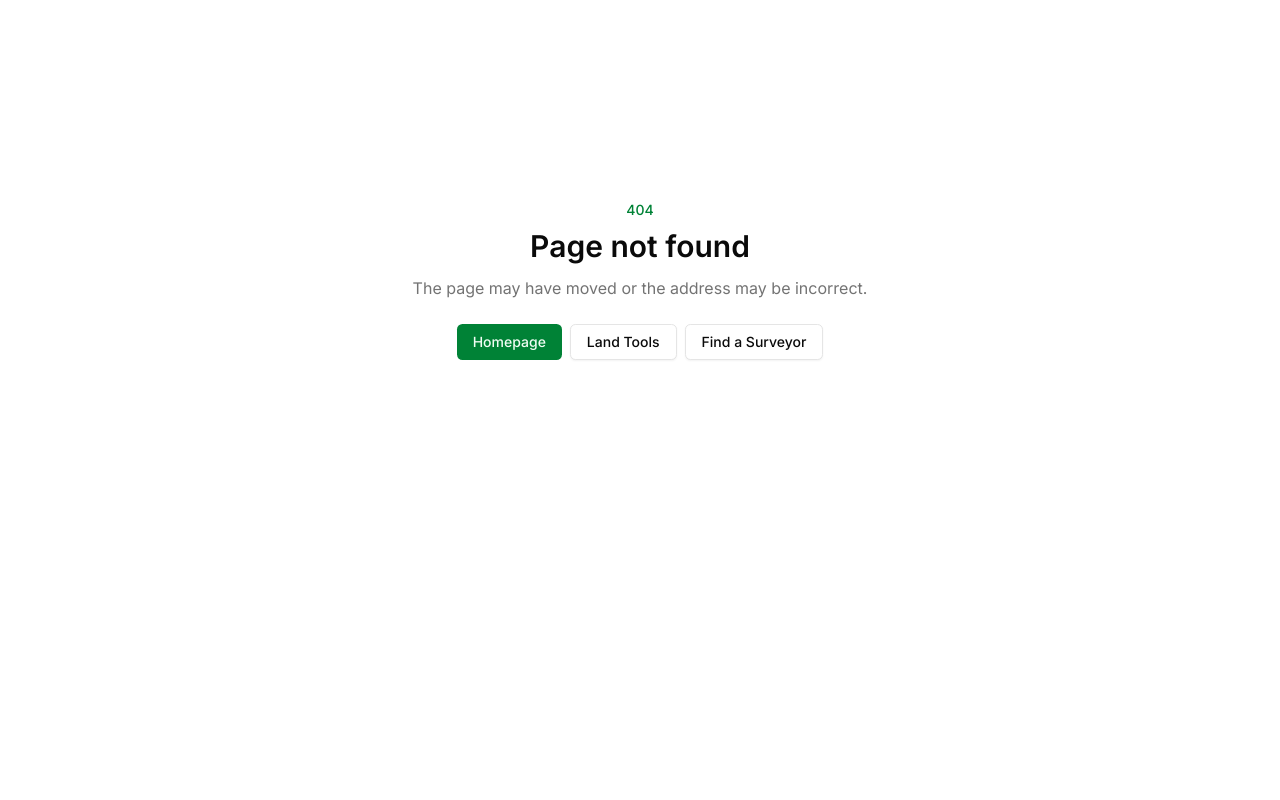
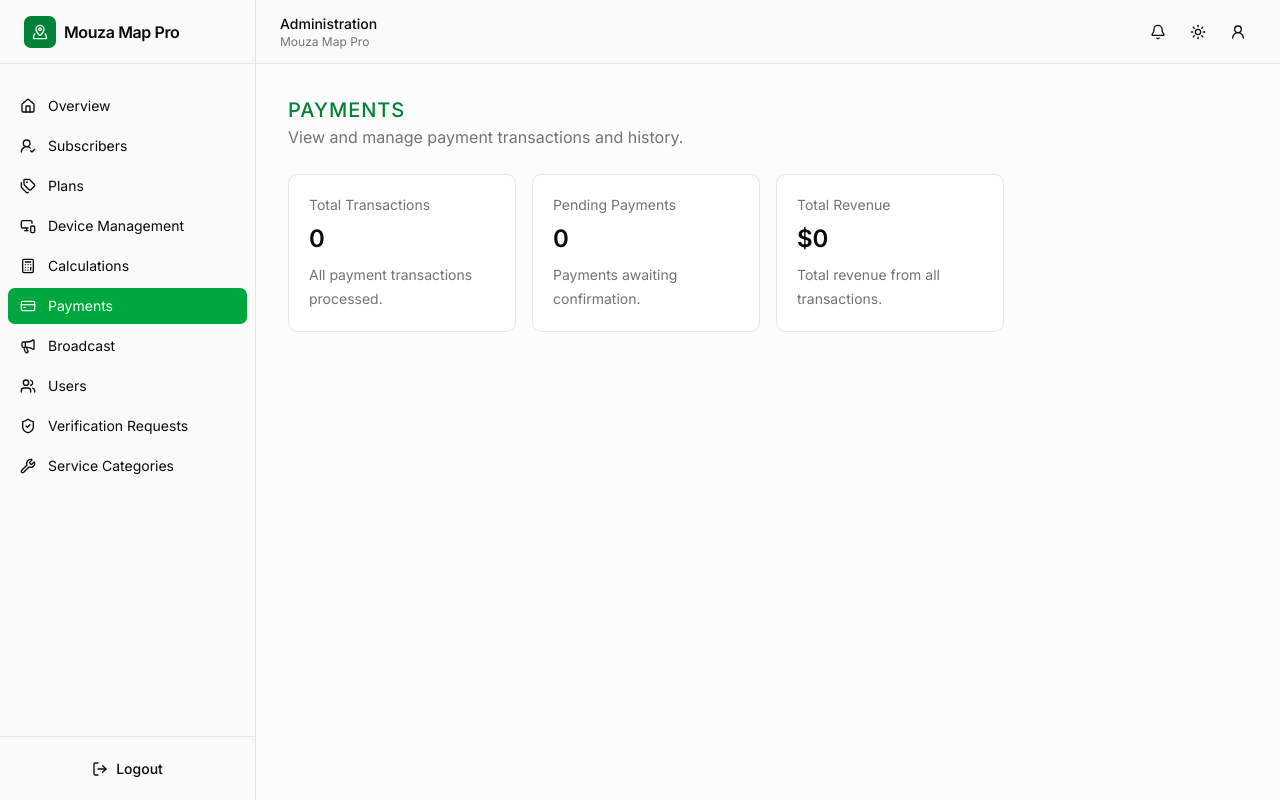
Before and after one commit to nurulla-hasan/mmp_frontend, a Next.js app: page /admin/payments in a window 1280 px wide. Before the commit this address had no page. Built offline with nearby package versions, Linux system fonts and the light colour scheme.

Commit message:
feat: create admin pages for subscribers, plans, device-locks, payments, broadcast

```diff
--- /dev/null
+++ b/src/app/(admin-dashboard)/admin/broadcast/page.tsx
@@ -0,0 +1,22 @@
+import { DashboardPage } from "@/components/shared/dashboard-page";
+
+export default function Page() {
+  return (
+    <DashboardPage
+      title="Broadcast"
+      description="Send announcements and notifications to users."
+      cards={[
+        {
+          label: "Total Broadcasts",
+          value: "0",
+          description: "Broadcast messages sent.",
+        },
+        {
+          label: "Pending",
+          value: "0",
+          description: "Scheduled or draft broadcasts.",
+        },
+      ]}
+    />
+  );
+}
--- /dev/null
+++ b/src/app/(admin-dashboard)/admin/calculations/page.tsx
@@ -0,0 +1,3 @@
+import { DashboardPage } from "@/components/shared/dashboard-page";
+export default function Page() { return <DashboardPage title="Saved Calculations" description="Review saved land measurements, divisions, and conversions." cards={[{ label: "Calculation history", value: "0", description: "Saved calculations will appear here." },
+        { label: "Open tools", href: "/tools", description: "Create a new land calculation." }]} />; }
--- /dev/null
+++ b/src/app/(admin-dashboard)/admin/device-locks/page.tsx
@@ -0,0 +1,22 @@
+import { DashboardPage } from "@/components/shared/dashboard-page";
+
+export default function Page() {
+  return (
+    <DashboardPage
+      title="Device Locks"
+      description="Monitor and manage device-based access restrictions."
+      cards={[
+        {
+          label: "Total Locks",
+          value: "0",
+          description: "Active device locks across all users.",
+        },
+        {
+          label: "Locked Devices",
+          value: "0",
+          description: "Devices currently restricted.",
+        },
+      ]}
+    />
+  );
+}
--- a/src/app/(admin-dashboard)/admin/jobs/[id]/page.tsx
+++ /dev/null
@@ -1,2 +0,0 @@
-import { DashboardDynamicPage } from "@/components/shared/dynamic-page";
-export default async function Page({ params }: { params: Promise<{ id: string }> }) { const { id } = await params; return <DashboardDynamicPage label="Job" value={id} description="Booking, visit, measurement, report, and completion activity will appear here." />; }
--- a/src/app/(admin-dashboard)/admin/jobs/page.tsx
+++ /dev/null
@@ -1,2 +0,0 @@
-import { DashboardPage } from "@/components/shared/dashboard-page";
-export default function Page() { return <DashboardPage title="Jobs" description="Monitor booking and job workflow across the platform." cards={[{ label: "Active jobs", value: "0", description: "In-progress jobs will appear here." },{ label: "Completed jobs", value: "0", description: "Completed workflow history will appear here." }]} />; }
--- /dev/null
+++ b/src/app/(admin-dashboard)/admin/payments/page.tsx
@@ -0,0 +1,27 @@
+import { DashboardPage } from "@/components/shared/dashboard-page";
+
+export default function Page() {
+  return (
+    <DashboardPage
+      title="Payments"
+      description="View and manage payment transactions and history."
+      cards={[
+        {
+          label: "Total Transactions",
+          value: "0",
+          description: "All payment transactions processed.",
+        },
+        {
+          label: "Pending Payments",
+          value: "0",
+          description: "Payments awaiting confirmation.",
+        },
+        {
+          label: "Total Revenue",
+          value: "$0",
+          description: "Total revenue from all transactions.",
+        },
+      ]}
+    />
+  );
+}
--- /dev/null
+++ b/src/app/(admin-dashboard)/admin/plans/page.tsx
@@ -0,0 +1,22 @@
+import { DashboardPage } from "@/components/shared/dashboard-page";
+
+export default function Page() {
+  return (
+    <DashboardPage
+      title="Plans"
+      description="Configure subscription plans and pricing tiers."
+      cards={[
+        {
+          label: "Active Plans",
+          value: "0",
+          description: "Currently available subscription plans.",
+        },
+        {
+          label: "Total Revenue",
+          value: "$0",
+          description: "Revenue generated from all plans.",
+        },
+      ]}
+    />
+  );
+}
--- /dev/null
+++ b/src/app/(admin-dashboard)/admin/subscribers/page.tsx
@@ -0,0 +1,22 @@
+import { DashboardPage } from "@/components/shared/dashboard-page";
+
+export default function Page() {
+  return (
+    <DashboardPage
+      title="Subscribers"
+      description="Manage platform subscribers and their subscription status."
+      cards={[
+        {
+          label: "Total Subscribers",
+          value: "0",
+          description: "Active subscribed users.",
+        },
+        {
+          label: "New This Month",
+          value: "0",
+          description: "Subscribers joined this month.",
+        },
+      ]}
+    />
+  );
+}
--- a/src/app/(admin-dashboard)/admin/surveyors/[id]/page.tsx
+++ /dev/null
@@ -1,2 +0,0 @@
-import { DashboardDynamicPage } from "@/components/shared/dynamic-page";
-export default async function Page({ params }: { params: Promise<{ id: string }> }) { const { id } = await params; return <DashboardDynamicPage label="Surveyor" value={id} description="Professional profile, verification, services, and activity will appear here." />; }
--- a/src/app/(admin-dashboard)/admin/surveyors/page.tsx
+++ /dev/null
@@ -1,2 +0,0 @@
-import { DashboardPage } from "@/components/shared/dashboard-page";
-export default function Page() { return <DashboardPage title="Surveyors" description="Review professional profiles, verification, and service activity." cards={[{ label: "Registered surveyors", value: "0", description: "Surveyor accounts will appear here." },{ label: "Pending verification", href: "/admin/verifications", description: "Review submitted professional evidence." }]} />; }
--- /dev/null
+++ b/src/app/(surveyor-dashboard)/surveyor/calculations/page.tsx
@@ -0,0 +1,3 @@
+import { DashboardPage } from "@/components/shared/dashboard-page";
+export default function Page() { return <DashboardPage title="Saved Calculations" description="Review saved land measurements, divisions, and conversions." cards={[{ label: "Calculation history", value: "0", description: "Saved calculations will appear here." },
+        { label: "Open tools", href: "/tools", description: "Create a new land calculation." }]} />; }
--- a/src/components/navigation/navigation-config.ts
+++ b/src/components/navigation/navigation-config.ts
@@ -2,15 +2,19 @@
 
 import {
   BadgeCheck,
-  BriefcaseBusiness,
   Calculator,
   CircleUserRound,
   ClipboardList,
+  CreditCard,
   HandCoins,
   House,
   MapPin,
+  Megaphone,
   MessageSquare,
+  MonitorSmartphone,
   ShieldCheck,
+  Tags,
+  UserRoundCheck,
   Users,
   Wrench,
 } from "lucide-react";
@@ -29,7 +33,7 @@ export const userNavigation: NavigationItem[] = [
     icon: House,
   },
   {
-    title: "Saved Calculations",
+    title: "My Calculations",
     href: "/dashboard/calculations",
     icon: Calculator,
   },
@@ -62,6 +66,11 @@ export const surveyorNavigation: NavigationItem[] = [
     icon: House,
   },
   {
+    title: "My Calculations",
+    href: "/surveyor/calculations",
+    icon: Calculator,
+  },
+  {
     title: "Public Profile",
     href: "/surveyor/profile",
     icon: CircleUserRound,
@@ -92,11 +101,6 @@ export const surveyorNavigation: NavigationItem[] = [
     icon: HandCoins,
   },
   {
-    title: "Active Jobs",
-    href: "/surveyor/jobs",
-    icon: BriefcaseBusiness,
-  },
-  {
     title: "Messages",
     href: "/surveyor/messages",
     icon: MessageSquare,
@@ -110,14 +114,39 @@ export const adminNavigation: NavigationItem[] = [
     icon: House,
   },
   {
+    title: "Subscribers",
+    href: "/admin/subscribers",
+    icon: UserRoundCheck,
+  },
+  {
+    title: "Plans",
+    href: "/admin/plans",
+    icon: Tags,
+  },
+  {
+    title: "Device Management",
+    href: "/admin/device-locks",
+    icon: MonitorSmartphone,
+  },
+  {
+    title: "Calculations",
+    href: "/admin/calculations",
+    icon: Calculator,
+  },
+  {
+    title: "Payments",
+    href: "/admin/payments",
+    icon: CreditCard,
+  },
+  {
+    title: "Broadcast",
+    href: "/admin/broadcast",
+    icon: Megaphone,
+  },
+  {
     title: "Users",
     href: "/admin/users",
     icon: Users,
-  },
-  {
-    title: "Surveyors",
-    href: "/admin/surveyors",
-    icon: MapPin,
   },
   {
     title: "Verification Requests",
@@ -129,9 +158,4 @@ export const adminNavigation: NavigationItem[] = [
     href: "/admin/service-categories",
     icon: Wrench,
   },
-  {
-    title: "Jobs",
-    href: "/admin/jobs",
-    icon: BriefcaseBusiness,
-  },
 ];
```
